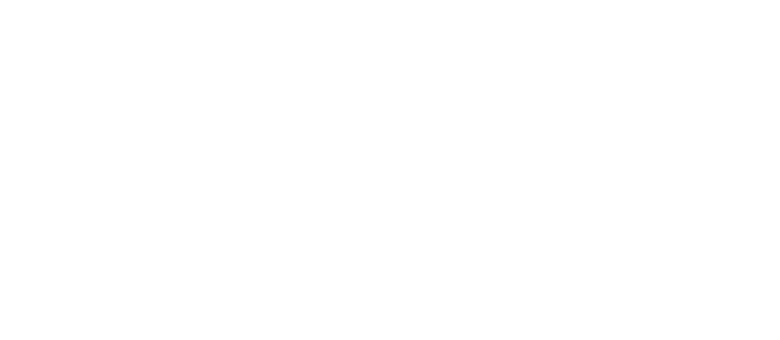
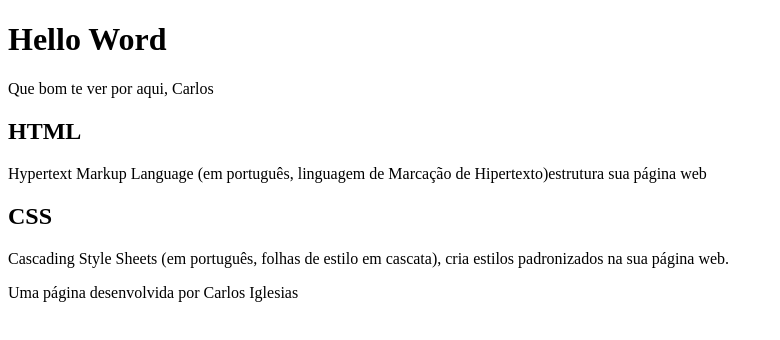
Before and after one commit to carloseduiglesias/hello-world, a plain HTML site: page index.html in a window 1280 px wide. Shown: the whole page, without its empty margins (0-780 px from the left). Drawn offline with Linux system fonts and the light colour scheme.

Commit message:
desenvolvendo primeira página em html

```diff
--- a/index.html
+++ b/index.html
@@ -6,6 +6,25 @@
     <title>Hello World</title>
 </head>
 <body>
+    <header>
+        <h1>Hello Word</h1>
+        <p>Que bom te ver por aqui, Carlos</p>
 
+    </header>
+
+    <section>
+        <h2>HTML</h2>
+        <P>Hypertext Markup Language (em português, linguagem de Marcação de Hipertexto)estrutura sua página web</P>
+
+        <h2>CSS</h2>
+        <P>Cascading Style Sheets (em português, folhas de estilo em cascata), cria estilos padronizados na sua página web.</P>
+
+
+    </section>
+
+    <footer>
+        <p>Uma página desenvolvida por Carlos Iglesias</p>
+
+    </footer>
 </body>
 </html>
```
